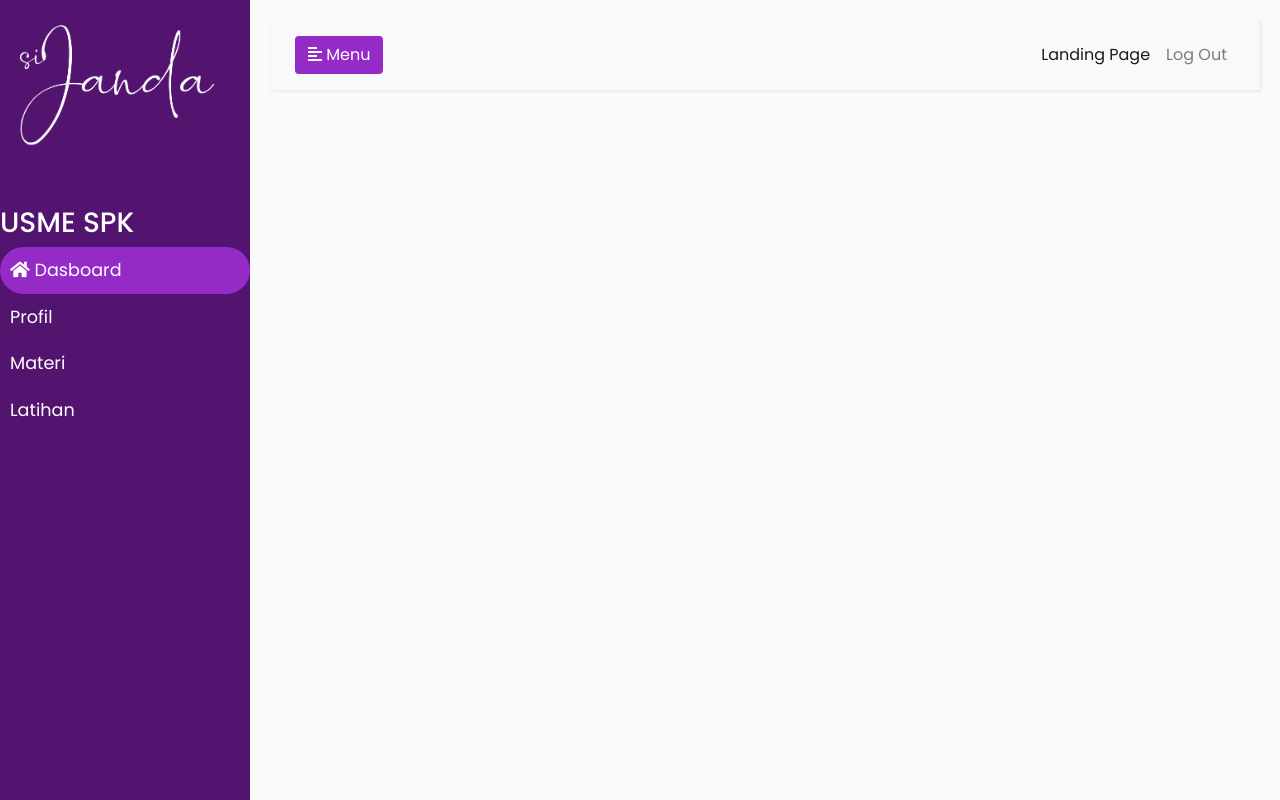
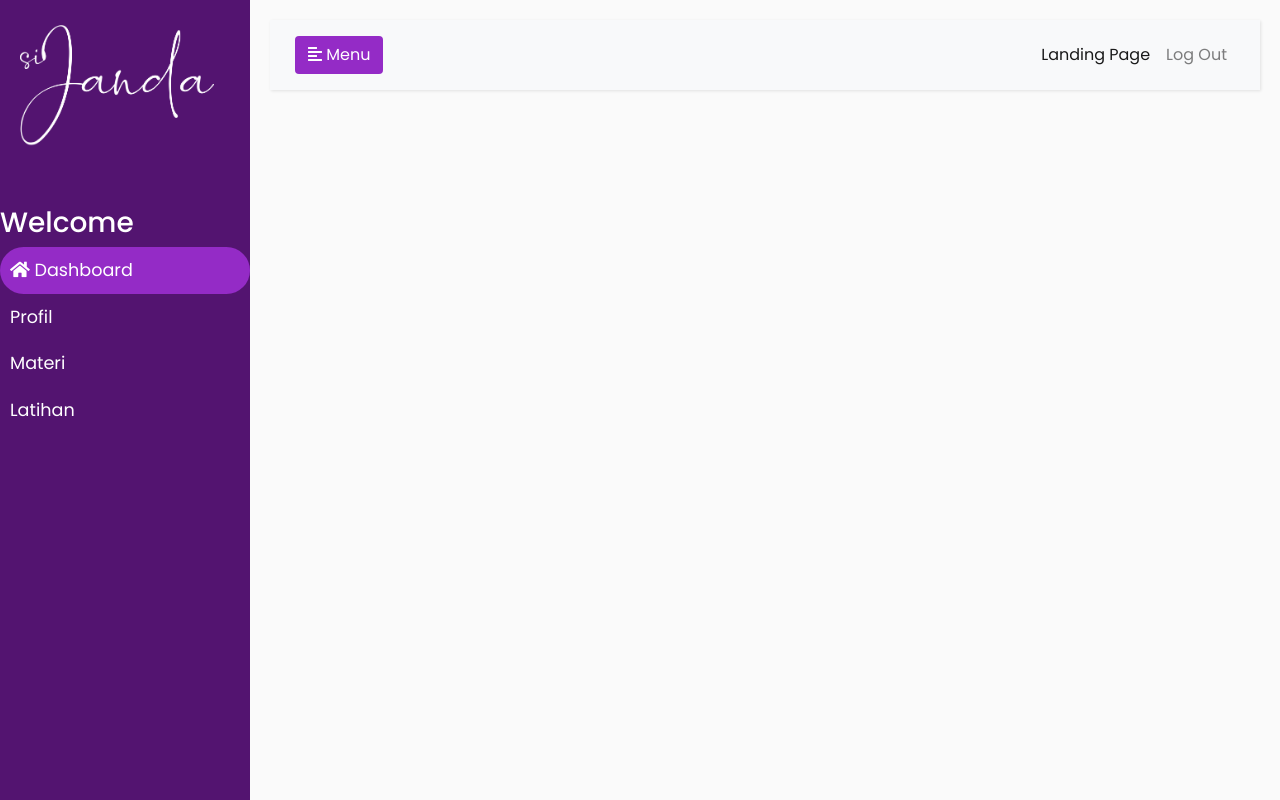
Before and after one commit to epamemo/PBK-Kelompok-6, a PHP site: page /dashboard/profil.php in a window 1280 px wide. Run offline with PHP 8.4, Linux system fonts and the light colour scheme.

Commit message:
profil.php
perbaikan

```diff
--- a/Web-App/dashboard/header.php
+++ b/Web-App/dashboard/header.php
@@ -28,11 +28,11 @@
             </div>
 
             <ul class="list-unstyled components with-icon">
-                <h3>USME SPK</h3>
+                <h3>Welcome</h3>
                 <li class="active">
                     <a href="#" class="nav-link">
                         <i class="fas fa-home"></i>
-                        <span class="with-icon">Dasboard</span>
+                        <span class="with-icon">Dashboard</span>
                     </a>
                 </li>
                 <li>
@@ -58,7 +58,9 @@
                         <i class="fas fa-align-left"></i>
                         <span>Menu</span>
                     </button>
-                    <button class="btn btn-dark d-inline-block d-lg-none ml-auto" type="button" data-toggle="collapse" data-target="#navbarSupportedContent" aria-controls="navbarSupportedContent" aria-expanded="false" aria-label="Toggle navigation">
+                    <button class="btn btn-dark d-inline-block d-lg-none ml-auto" type="button" data-toggle="collapse"
+                        data-target="#navbarSupportedContent" aria-controls="navbarSupportedContent"
+                        aria-expanded="false" aria-label="Toggle navigation">
                         <i class="fas fa-align-justify"></i>
                     </button>
 
```
